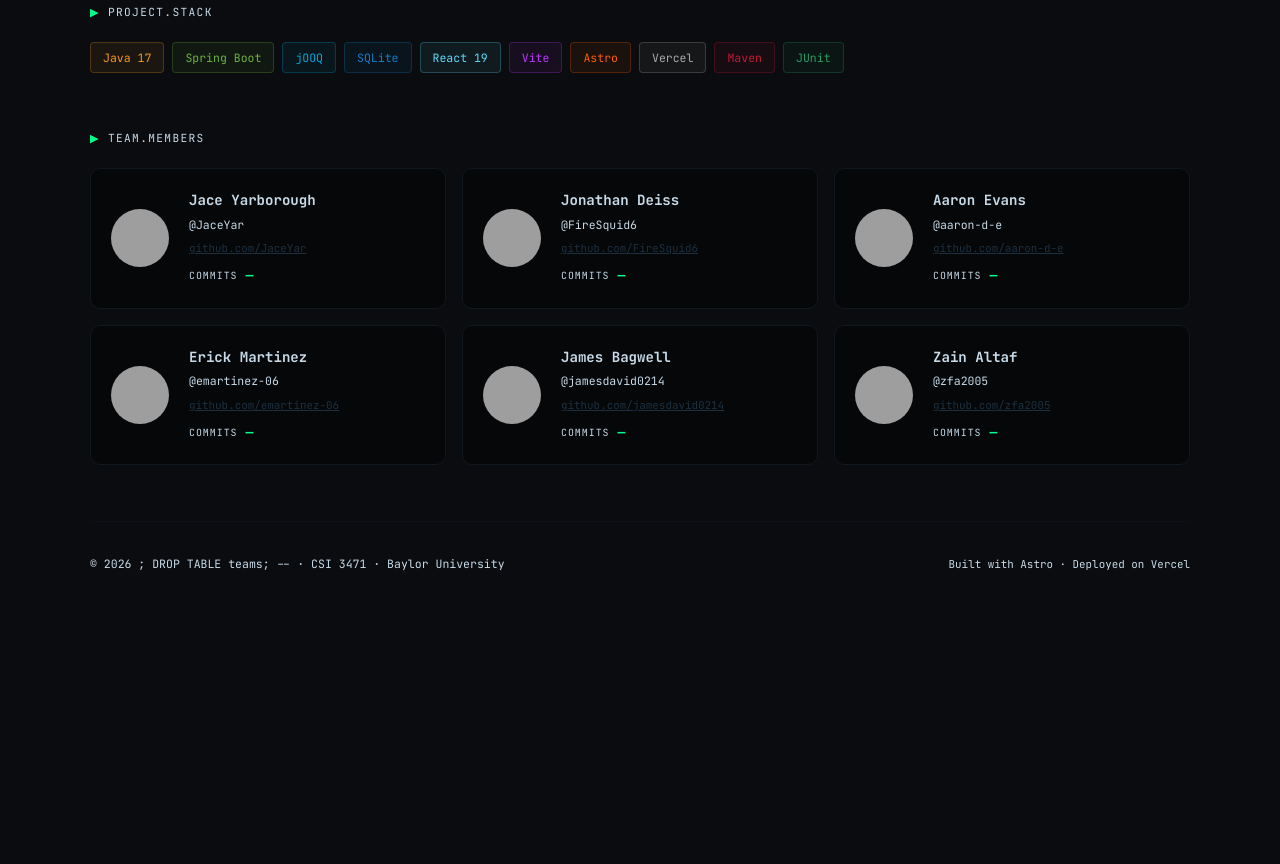
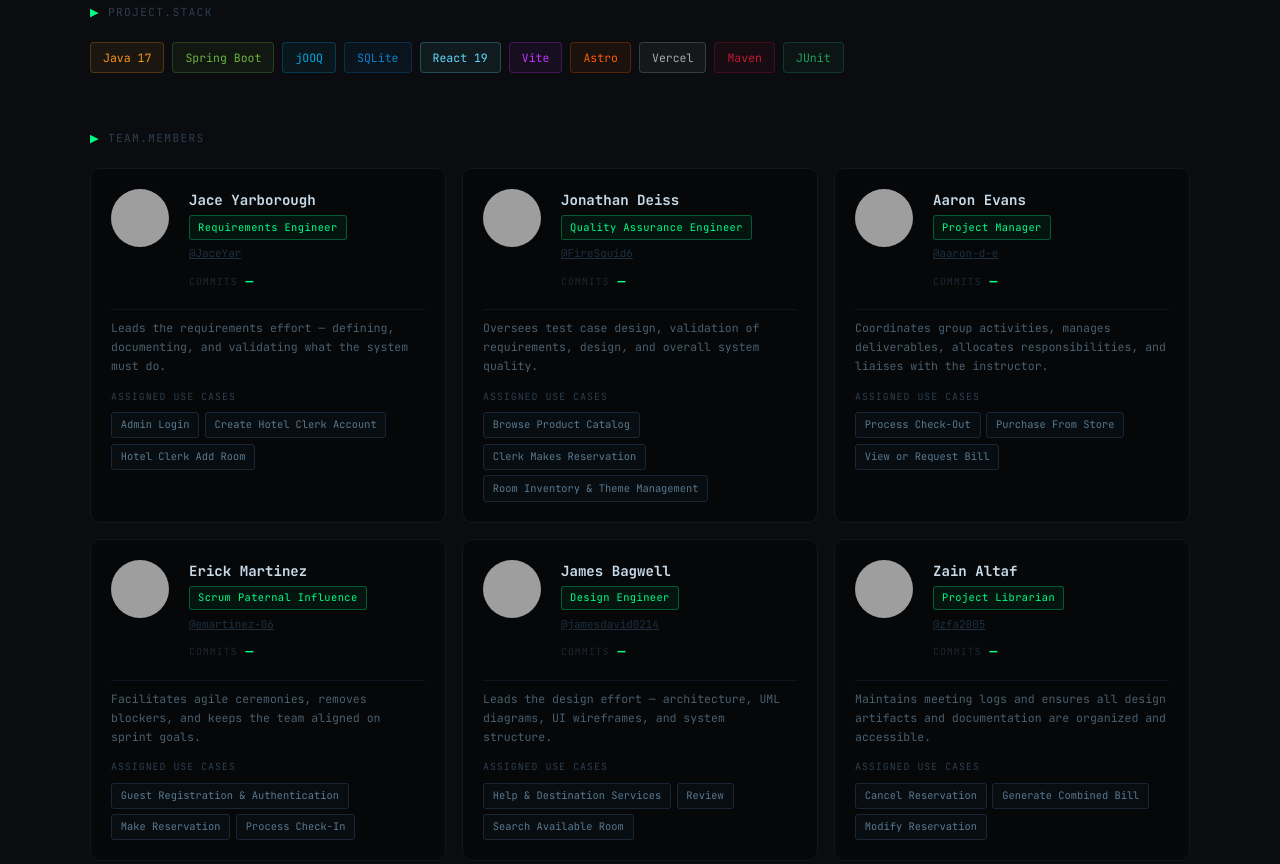
Before and after one commit to JaceYar/Software1-Proj, an Astro site in the folder site/: page / in a window 1280 px wide. Shown: the part 832-1696 px from the top of the page. Before the commit the page ends 1470 px from the top, so only its background shows below. Built offline with nearby package versions, Linux system fonts and the light colour scheme; Astro itself is replaced by a stand-in of ours; no server answers; grey boxes are pictures that could not be loaded.

Commit message:
added in the roles meets rubric now

```diff
--- a/site/src/pages/index.astro
+++ b/site/src/pages/index.astro
@@ -2,12 +2,42 @@
 import Layout from '../layouts/Layout.astro';
 
 const members = [
-  { name: "Jace Yarborough",  github: "JaceYar",        role: "Full Stack" },
-  { name: "Jonathan Deiss",   github: "FireSquid6",     role: "Full Stack" },
-  { name: "Aaron Evans",      github: "aaron-d-e",      role: "Full Stack" },
-  { name: "Erick Martinez",   github: "emartinez-06",   role: "Full Stack" },
-  { name: "James Bagwell",    github: "jamesdavid0214", role: "Full Stack" },
-  { name: "Zain Altaf",       github: "zfa2005",        role: "Full Stack" },
+  {
+    name: "Jace Yarborough", github: "JaceYar",
+    role: "Requirements Engineer",
+    roleDesc: "Leads the requirements effort — defining, documenting, and validating what the system must do.",
+    useCases: ["Admin Login", "Create Hotel Clerk Account", "Hotel Clerk Add Room"],
+  },
+  {
+    name: "Jonathan Deiss", github: "FireSquid6",
+    role: "Quality Assurance Engineer",
+    roleDesc: "Oversees test case design, validation of requirements, design, and overall system quality.",
+    useCases: ["Browse Product Catalog", "Clerk Makes Reservation", "Room Inventory & Theme Management"],
+  },
+  {
+    name: "Aaron Evans", github: "aaron-d-e",
+    role: "Project Manager",
+    roleDesc: "Coordinates group activities, manages deliverables, allocates responsibilities, and liaises with the instructor.",
+    useCases: ["Process Check-Out", "Purchase From Store", "View or Request Bill"],
+  },
+  {
+    name: "Erick Martinez", github: "emartinez-06",
+    role: "Scrum Paternal Influence",
+    roleDesc: "Facilitates agile ceremonies, removes blockers, and keeps the team aligned on sprint goals.",
+    useCases: ["Guest Registration & Authentication", "Make Reservation", "Process Check-In"],
+  },
+  {
+    name: "James Bagwell", github: "jamesdavid0214",
+    role: "Design Engineer",
+    roleDesc: "Leads the design effort — architecture, UML diagrams, UI wireframes, and system structure.",
+    useCases: ["Help & Destination Services", "Review", "Search Available Room"],
+  },
+  {
+    name: "Zain Altaf", github: "zfa2005",
+    role: "Project Librarian",
+    roleDesc: "Maintains meeting logs and ensures all design artifacts and documentation are organized and accessible.",
+    useCases: ["Cancel Reservation", "Generate Combined Bill", "Modify Reservation"],
+  },
 ];
 ---
 
@@ -96,6 +126,7 @@ const members = [
       <div class="team-grid">
         {members.map(m => (
           <div class="member-card">
+            <div class="member-top">
               <div class="member-avatar-wrap">
                 <img
                   class="member-avatar"
@@ -108,11 +139,21 @@ const members = [
               </div>
               <div class="member-info">
                 <div class="member-name">{m.name}</div>
-              <div class="member-handle">@{m.github}</div>
-              <a class="member-gh-link" href={`https://github.com/${m.github}`} target="_blank">github.com/{m.github}</a>
+                <div class="member-role-tag">{m.role}</div>
+                <a class="member-gh-link" href={`https://github.com/${m.github}`} target="_blank">@{m.github}</a>
                 <div class="member-commits">
                   <span class="commit-label">commits</span>
                   <span class="commit-count" data-user={m.github}>—</span>
+                </div>
+              </div>
+            </div>
+            <div class="member-role-desc">{m.roleDesc}</div>
+            <div class="member-usecases">
+              <div class="uc-label">assigned use cases</div>
+              <div class="uc-list">
+                {m.useCases.map(uc => (
+                  <span class="uc-tag">{uc}</span>
+                ))}
               </div>
             </div>
           </div>
@@ -151,7 +192,7 @@ const members = [
       margin-bottom: 1.5rem;
     }
     .prompt-sym { color: #00ff88; }
-    .prompt-cmd { color: #c8dae8; }
+    .prompt-cmd { color: #4a5568; }
     .cursor {
       color: #00ff88;
       animation: blink 1s step-end infinite;
@@ -166,7 +207,7 @@ const members = [
       margin-bottom: 0.75rem;
     }
     .tagline {
-      color: #c8dae8;
+      color: #2e3f50;
       font-size: 0.8rem;
       margin-bottom: 2rem;
       letter-spacing: 0.1em;
@@ -185,7 +226,7 @@ const members = [
       padding: 0.5rem 1rem;
       border: 1px solid #1a2030;
       border-radius: 6px;
-      color: #c8dae8;
+      color: #6a7f8f;
       font-size: 0.8rem;
       background: #0d1117;
       transition: all 0.2s;
@@ -214,7 +255,7 @@ const members = [
     }
     .section-label {
       font-size: 0.7rem;
-      color: #c8dae8;
+      color: #2e3f50;
       letter-spacing: 0.12em;
       text-transform: uppercase;
       margin-bottom: 1.25rem;
@@ -249,7 +290,7 @@ const members = [
       letter-spacing: 0.02em;
     }
     .desc-block p {
-      color: #c8dae8;
+      color: #3a4a58;
       font-size: 0.76rem;
       line-height: 1.75;
     }
@@ -275,8 +316,7 @@ const members = [
     }
     .member-card {
       display: flex;
-      align-items: center;
-      gap: 1.25rem;
+      flex-direction: column;
       background: #050709;
       border: 1px solid #111820;
       border-radius: 10px;
@@ -314,7 +354,7 @@ const members = [
       margin-bottom: 0.1rem;
     }
     .member-handle {
-      color: #c8dae8;
+      color: #2e3f50;
       font-size: 0.72rem;
       margin-bottom: 0.3rem;
     }
@@ -330,10 +370,52 @@ const members = [
     }
     .member-card:hover .member-gh-link { color: #00ff88; }
 
+    .member-top { display: flex; align-items: flex-start; gap: 1.25rem; margin-bottom: 1rem; }
+    .member-role-tag {
+      display: inline-block;
+      font-size: 0.65rem;
+      color: #00ff88;
+      border: 1px solid rgba(0,255,136,0.3);
+      background: rgba(0,255,136,0.06);
+      border-radius: 3px;
+      padding: 0.15rem 0.5rem;
+      margin-bottom: 0.3rem;
+      letter-spacing: 0.04em;
+    }
+    .member-role-desc {
+      font-size: 0.72rem;
+      color: #4a6070;
+      line-height: 1.65;
+      margin-bottom: 0.85rem;
+      padding-top: 0.5rem;
+      border-top: 1px solid #0d1520;
+    }
+    .member-usecases {}
+    .uc-label {
+      font-size: 0.62rem;
+      color: #2e3f50;
+      text-transform: uppercase;
+      letter-spacing: 0.1em;
+      margin-bottom: 0.4rem;
+    }
+    .uc-list { display: flex; flex-wrap: wrap; gap: 0.35rem; }
+    .uc-tag {
+      font-size: 0.65rem;
+      padding: 0.2rem 0.55rem;
+      border-radius: 3px;
+      border: 1px solid #1a2535;
+      color: #5a7a90;
+      background: #080d12;
+      transition: all 0.2s;
+    }
+    .member-card:hover .uc-tag {
+      border-color: #1e3545;
+      color: #7a9ab0;
+    }
     .member-commits { display: flex; align-items: center; gap: 0.5rem; }
     .commit-label {
       font-size: 0.62rem;
-      color: #c8dae8;
+      color: #1e2730;
       text-transform: uppercase;
       letter-spacing: 0.1em;
     }
@@ -354,8 +436,8 @@ const members = [
       flex-wrap: wrap;
       gap: 0.5rem;
     }
-    .footer-text { color: #c8dae8; font-size: 0.72rem; }
-    .footer-dim  { color: #c8dae8; font-size: 0.68rem; }
+    .footer-text { color: #1e2730; font-size: 0.72rem; }
+    .footer-dim  { color: #111820; font-size: 0.68rem; }
 
     @media (max-width: 600px) {
       header { padding: 3rem 0 2rem; }
```
Lines whose indentation alone changed are shown as unchanged.
